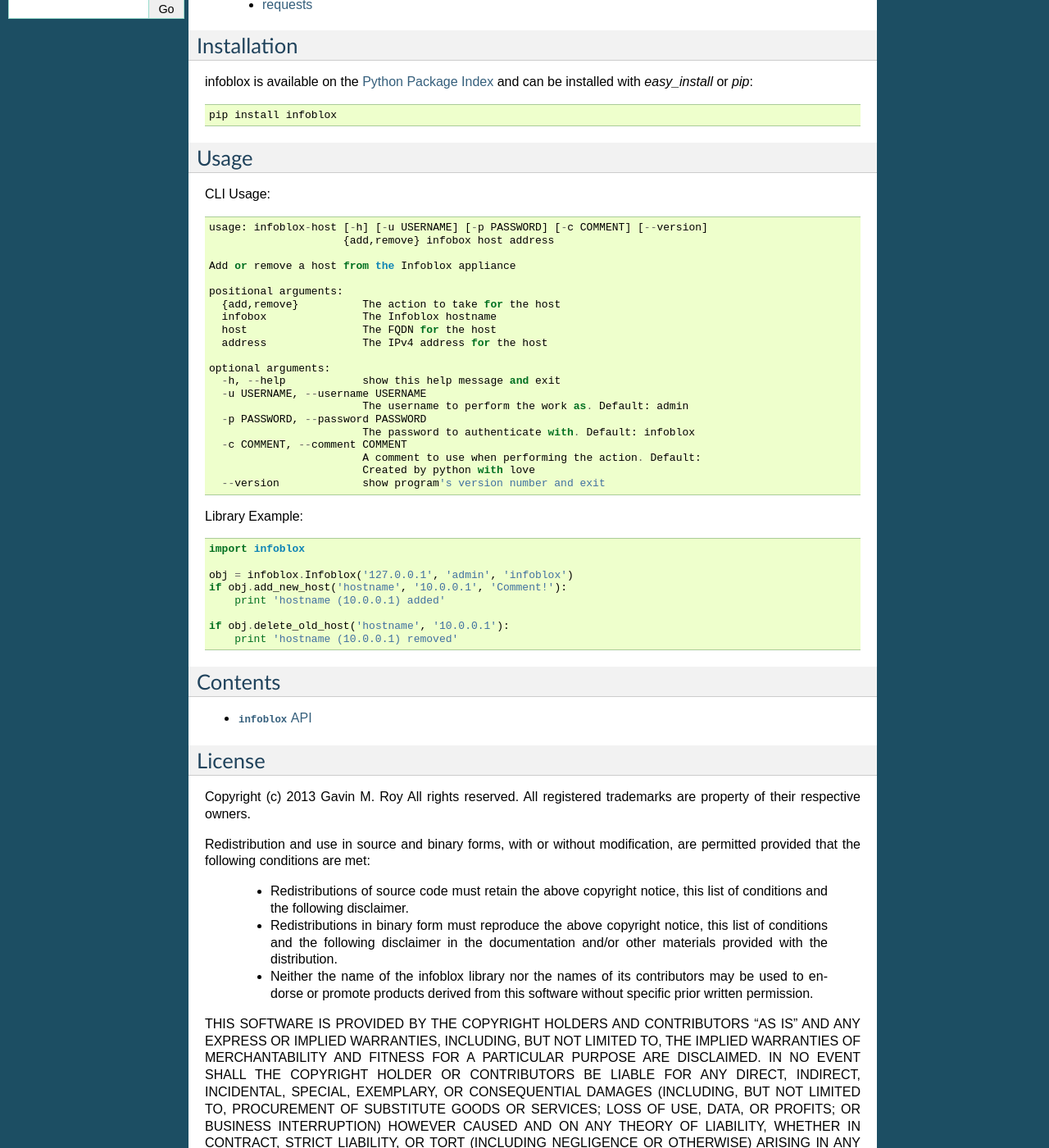
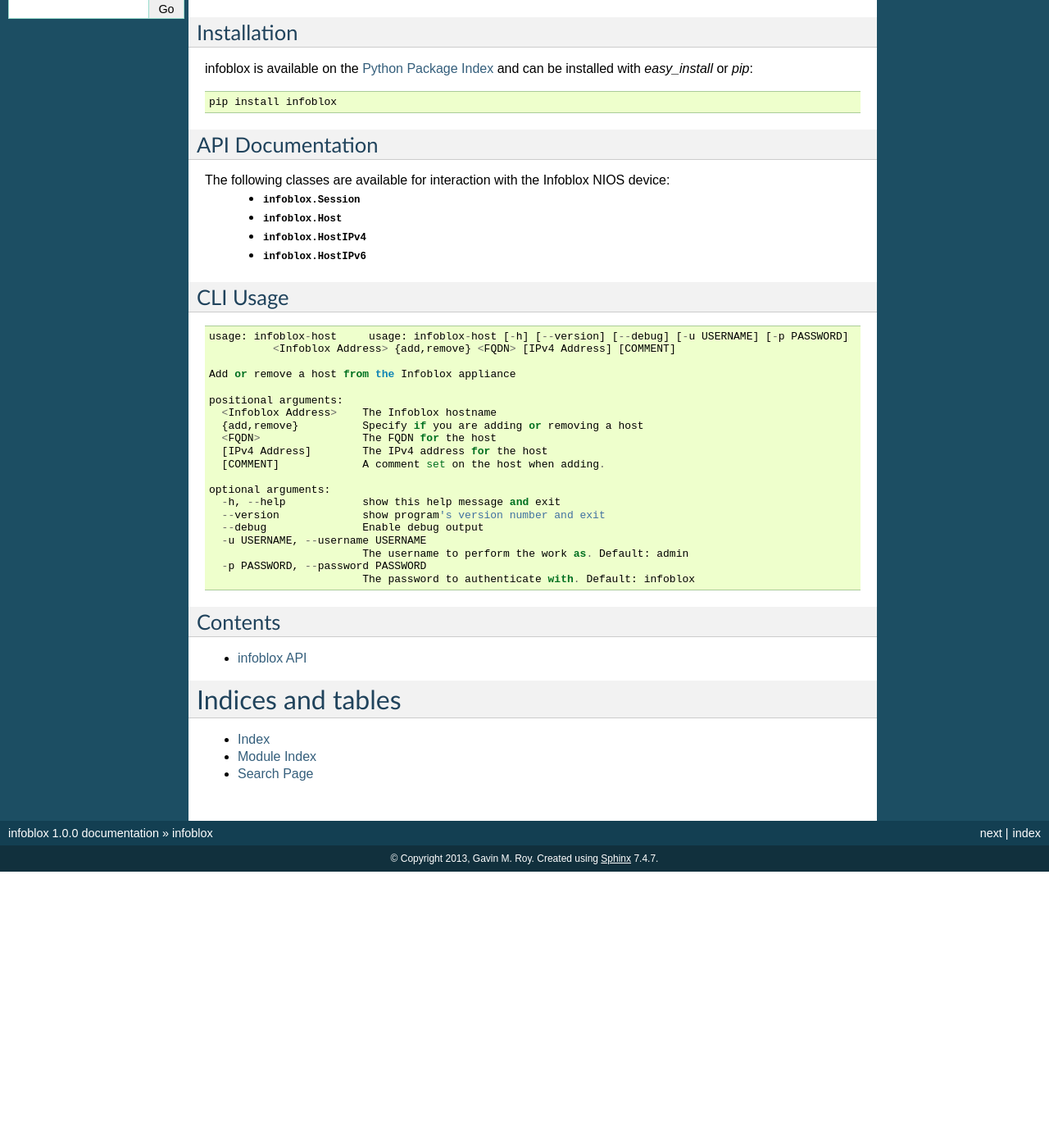
Before and after one commit to gmr/infoblox, a Sphinx documentation site: the page built from docs/index.rst, in a window 1280 px wide and 1400 px high, scrolled down 345 px. Shown: the whole window at 82% size. Built offline with Sphinx 7.4.7, drawn with Linux system fonts in a browser that asks for light colours; the version number is read from the project's files by our own code; after the commit the page ends 1408 px from its top, so only the background shows below that; some of the changed text lies outside the part shown.

Commit message:
Documentation update

```diff
--- a/docs/index.rst
+++ b/docs/index.rst
@@ -1,8 +1,6 @@
 infoblox
 ========
-A python library for interfacing with Infoblox NIOS.
-
-This library is not official, nor is it affiliated with `Infoblox, Inc. <http://www.infoblox.com>`_ in any way.
+An unofficial python library for interfacing with Infoblox NIOS. This library is not affiliated with `Infoblox, Inc. <http://www.infoblox.com>`_ in any way.
 
 .. image:: https://travis-ci.org/gmr/infoblox.png?branch=master   :target: https://travis-ci.org/gmr/infoblox
 
@@ -20,78 +18,46 @@
 
     pip install infoblox
 
-Usage
------
-CLI Usage::
+API Documentation
+-----------------
+The following classes are available for interaction with the Infoblox NIOS device:
+ - :py:class:`infoblox.Session`
+ - :py:class:`infoblox.Host`
+ - :py:class:`infoblox.HostIPv4`
+ - :py:class:`infoblox.HostIPv6`
 
-    usage: infoblox-host [-h] [-u USERNAME] [-p PASSWORD] [-c COMMENT] [--version]
-                         {add,remove} infobox host address
+CLI Usage
+---------
+::
+
+    usage: infoblox-host     usage: infoblox-host [-h] [--version] [--debug] [-u USERNAME] [-p PASSWORD]
+              <Infoblox Address> {add,remove} <FQDN> [IPv4 Address] [COMMENT]
 
     Add or remove a host from the Infoblox appliance
 
     positional arguments:
-      {add,remove}          The action to take for the host
-      infobox               The Infoblox hostname
-      host                  The FQDN for the host
-      address               The IPv4 address for the host
+      <Infoblox Address>    The Infoblox hostname
+      {add,remove}          Specify if you are adding or removing a host
+      <FQDN>                The FQDN for the host
+      [IPv4 Address]        The IPv4 address for the host
+      [COMMENT]             A comment set on the host when adding.
 
     optional arguments:
       -h, --help            show this help message and exit
+      --version             show program's version number and exit
+      --debug               Enable debug output
       -u USERNAME, --username USERNAME
                             The username to perform the work as. Default: admin
       -p PASSWORD, --password PASSWORD
                             The password to authenticate with. Default: infoblox
-      -c COMMENT, --comment COMMENT
-                            A comment to use when performing the action. Default:
-                            Created by python with love
-      --version             show program's version number and exit
 
-Library Example::
-
-    import infoblox
-
-    obj = infoblox.Infoblox('127.0.0.1', 'admin', 'infoblox')
-    if obj.add_new_host('hostname', '10.0.0.1', 'Comment!'):
-        print 'hostname (10.0.0.1) added'
-
-    if obj.delete_old_host('hostname', '10.0.0.1'):
-        print 'hostname (10.0.0.1) removed'
 
 Contents
 --------
 .. toctree::
    :maxdepth: 4
 
-   infoblox
-
-License
--------
-Copyright (c) 2013 Gavin M. Roy
-All rights reserved. All registered trademarks are property of their respective owners.
-
-Redistribution and use in source and binary forms, with or without modification,
-are permitted provided that the following conditions are met:
-
- * Redistributions of source code must retain the above copyright notice, this
-   list of conditions and the following disclaimer.
- * Redistributions in binary form must reproduce the above copyright notice,
-   this list of conditions and the following disclaimer in the documentation
-   and/or other materials provided with the distribution.
- * Neither the name of the infoblox library nor the names of its
-   contributors may be used to endorse or promote products derived from this
-   software without specific prior written permission.
-
-THIS SOFTWARE IS PROVIDED BY THE COPYRIGHT HOLDERS AND CONTRIBUTORS "AS IS" AND
-ANY EXPRESS OR IMPLIED WARRANTIES, INCLUDING, BUT NOT LIMITED TO, THE IMPLIED
-WARRANTIES OF MERCHANTABILITY AND FITNESS FOR A PARTICULAR PURPOSE ARE DISCLAIMED.
-IN NO EVENT SHALL THE COPYRIGHT HOLDER OR CONTRIBUTORS BE LIABLE FOR ANY DIRECT,
-INDIRECT, INCIDENTAL, SPECIAL, EXEMPLARY, OR CONSEQUENTIAL DAMAGES (INCLUDING,
-BUT NOT LIMITED TO, PROCUREMENT OF SUBSTITUTE GOODS OR SERVICES; LOSS OF USE,
-DATA, OR PROFITS; OR BUSINESS INTERRUPTION) HOWEVER CAUSED AND ON ANY THEORY OF
-LIABILITY, WHETHER IN CONTRACT, STRICT LIABILITY, OR TORT (INCLUDING NEGLIGENCE
-OR OTHERWISE) ARISING IN ANY WAY OUT OF THE USE OF THIS SOFTWARE, EVEN IF
-ADVISED OF THE POSSIBILITY OF SUCH DAMAGE.
-
+   api
 
 Indices and tables
 ==================
--- a/docs/infoblox.rst
+++ /dev/null
@@ -1,6 +0,0 @@
-:mod:`infoblox` API
-===================
-
-.. automodule:: infoblox
-    :members:
-    :special-members:
```
Also changed, not shown: README.md (+15 -16 lines), docs/api.rst (added, +28 -0 lines).
